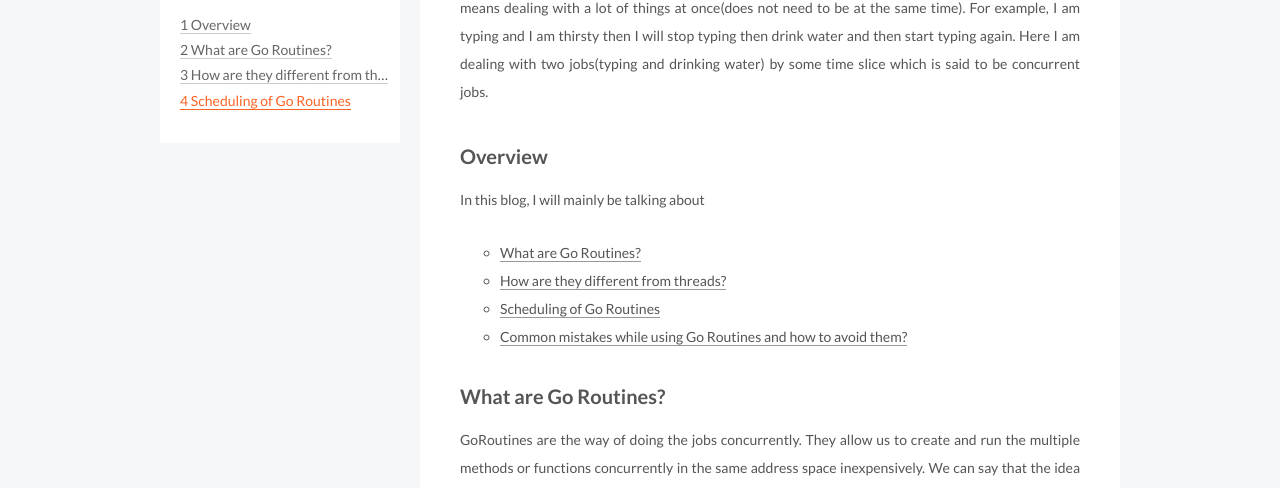
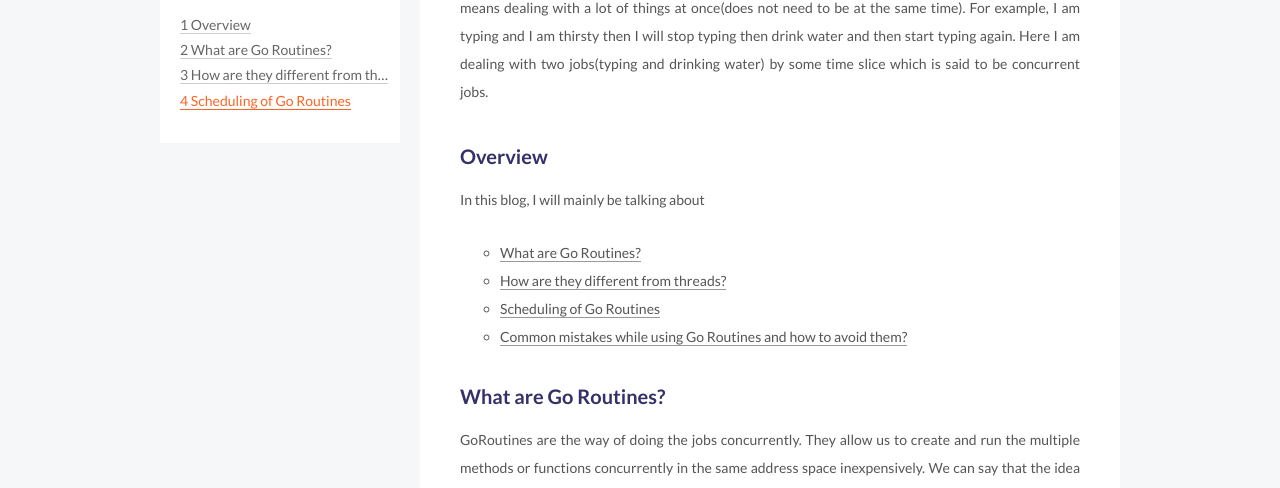
Before and after one commit to shubham7saxena/RiteekS.github.io, a Jekyll site: the page built from _posts/2018-03-03-Complete-Journey-with-GoRoutines.md, in a window 1280 px wide. Shown: the part 303-791 px from the top of the page. Built offline with Jekyll 4.4.1, drawn with Linux system fonts in a browser that asks for light colours; comment, search, counter and statistics services are not loaded.

Commit message:
Change color

```diff
--- a/_posts/2018-03-03-Complete-Journey-with-GoRoutines.md
+++ b/_posts/2018-03-03-Complete-Journey-with-GoRoutines.md
@@ -15,7 +15,7 @@ GoRoutines are mainly related to the concurrency model in Golang. Whenever we wa
 Wait. What is concurrency?
 In very simple words, concurrency means dealing with a lot of things at once(does not need to be at the same time). For example, I am typing and I am thirsty then I will stop typing then drink water and then start typing again. Here I am dealing with two jobs(typing and drinking water) by some time slice which is said to be concurrent jobs.
 
-## Overview
+## <span style="color:#333168"> Overview </span>
 
 In this blog, I will mainly be talking about
 * [What are Go Routines?](#what-are-go-routines)
@@ -23,7 +23,7 @@ In this blog, I will mainly be talking about
 * [Scheduling of Go Routines](#scheduling-of-go-routines)
 * [Common mistakes while using Go Routines and how to avoid them?](#common-mistakes-while-using-go-routines-and-how-to-avoid-them?)
 
-## What are Go Routines?
+## <span style="color:#333168"> What are Go Routines? </span>
 GoRoutines are the way of doing the jobs concurrently. They allow us to create and run the multiple methods or functions concurrently in the same address space inexpensively. We can say that the idea of GoRoutines are inspired by CoRoutines. In my opinion the only difference is that CoRoutines supports the explicit mean of transferring the control to other CoRoutines while GoRoutines have it implicitly. (This point will get clearer in the scheduling section of this block). GoRoutines are lightweight abstraction over threads, because their creation and destruction are very cheap as compared to threads and they are scheduled over OS threads.
 Executing the methods in the background is as easy as prepending the word `go` in a function call. Let’s see with a simple example.
 
@@ -65,7 +65,7 @@ To understand this we need to know how goroutines are executed? In Golang unlike
 
 *Using sleep in the main Goroutine is a hack we are using here just to understand how Goroutines work. Mainly we use [channels](https://www.sohamkamani.com/blog/2017/08/24/golang-channels-explained/) to block the main Goroutine until all other Goroutines finish their execution.*
 
-## How are they different from threads?
+## <span style="color:#333168"> How are they different from threads? </span>
 
 Many people think that Goroutines are faster than threads. This is not entirely correct. It’s not any faster,but it allows you to do things concurrently. If things are right, the runtime will also split the work across multiple processors. So you_may_get parallelism out of it, too. But think of it as a way of doing things concurrently. If task A is blocked on something (waiting on I/O), the scheduler understands that another goroutine that’s ready to run can be executed while waiting for the I/O to return.
 
@@ -83,7 +83,7 @@ GoRoutines have benefit over threads in:
 
 **Switch cost:** This difference is mainly because of the difference in the scheduling of goroutines and threads. Threads are scheduled *preemptively* (If a process is running for more than a scheduler time slice, it would preempt the process and schedule execution of another runnable process on the same CPU), the schedular needs to save/restore all registers i.e. 16 general purpose registers, PC (Program Counter), SP (Stack Pointer), segment registers etc. While Go routines are scheduled *cooperatively*,(explained in the scheduling section) they do not directly talk to the OS kernel. When a goroutine switch occurs very few registers(say 3) like program counter and stack pointer need to be saved/restored. For more details refer [this](https://electronics.stackexchange.com/questions/115286/what-processor-registers-are-saved-and-recovered-in-a-context-switch).
 
-## Scheduling of Go Routines
+## <span style="color:#333168"> Scheduling of Go Routines </span>
 
 As I have mentioned in the last paragraph that goroutines are cooperatively scheduled. In cooperative scheduling there is no concept of scheduler time slice, in this scheduling goroutines yield the control periodically when they are idle or logically blocked in order to run multiple goroutines concurrently.
 The switch between goroutines happens only at well defined points, when an explicit call is made to the Go runtime scheduler. And those well defined points are like:
```
